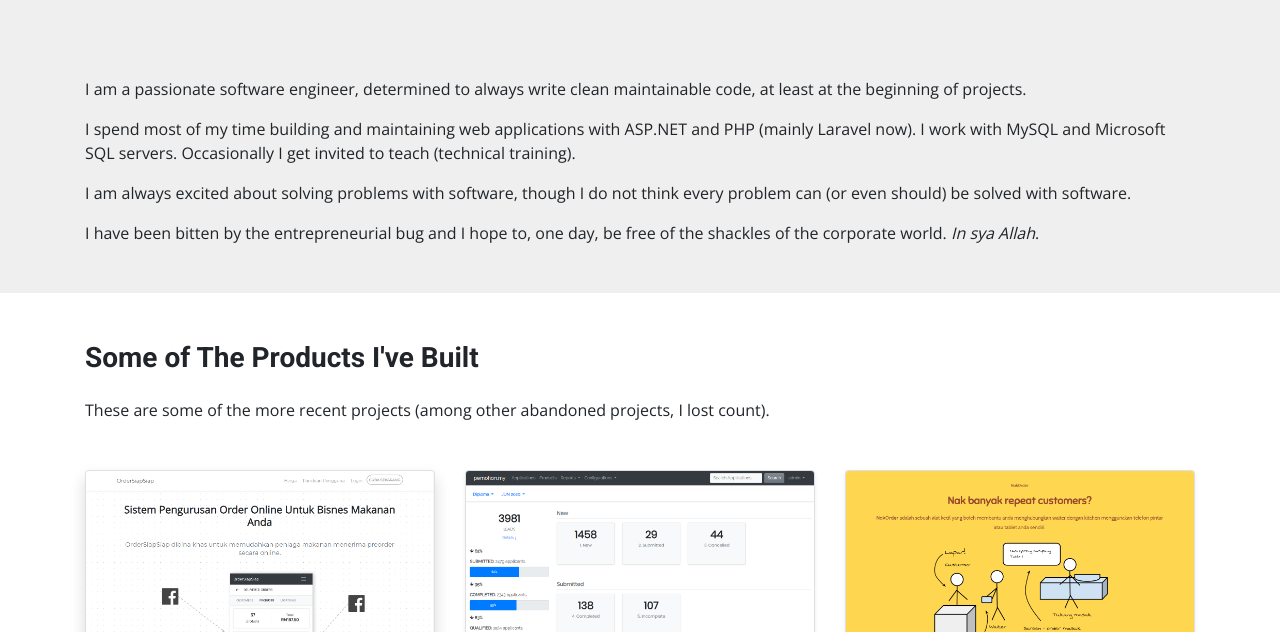
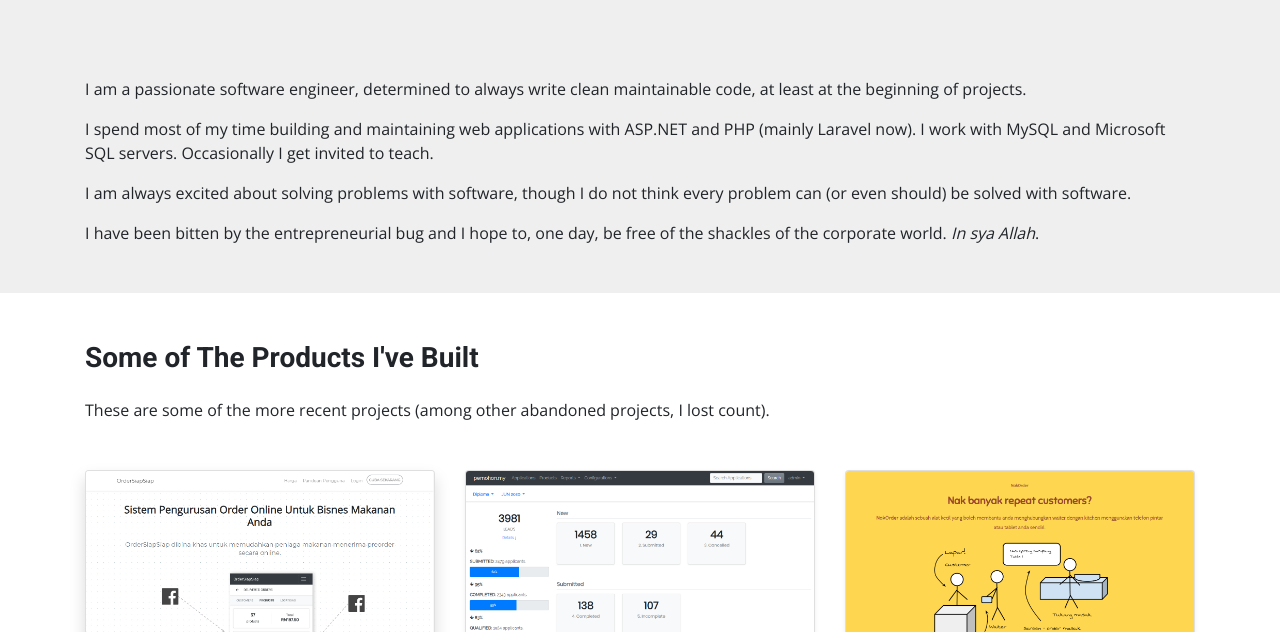
Before and after one commit to 3ub41r/tulisankod.my, a plain HTML site: page index.html in a window 1280 px wide. Shown: the part 168-800 px from the top of the page. Drawn offline with nearby package versions, Linux system fonts and the light colour scheme.

Commit message:
Amend copy

```diff
--- a/index.html
+++ b/index.html
@@ -24,7 +24,7 @@
         </p>
 
         <p>
-            I spend most of my time building and maintaining web applications with ASP.NET and PHP (mainly Laravel now).  I work with MySQL and Microsoft SQL servers. Occasionally I get invited to teach (technical training).
+            I spend most of my time building and maintaining web applications with ASP.NET and PHP (mainly Laravel now).  I work with MySQL and Microsoft SQL servers. Occasionally I get invited to teach.
         </p>
 
         <p>
```
